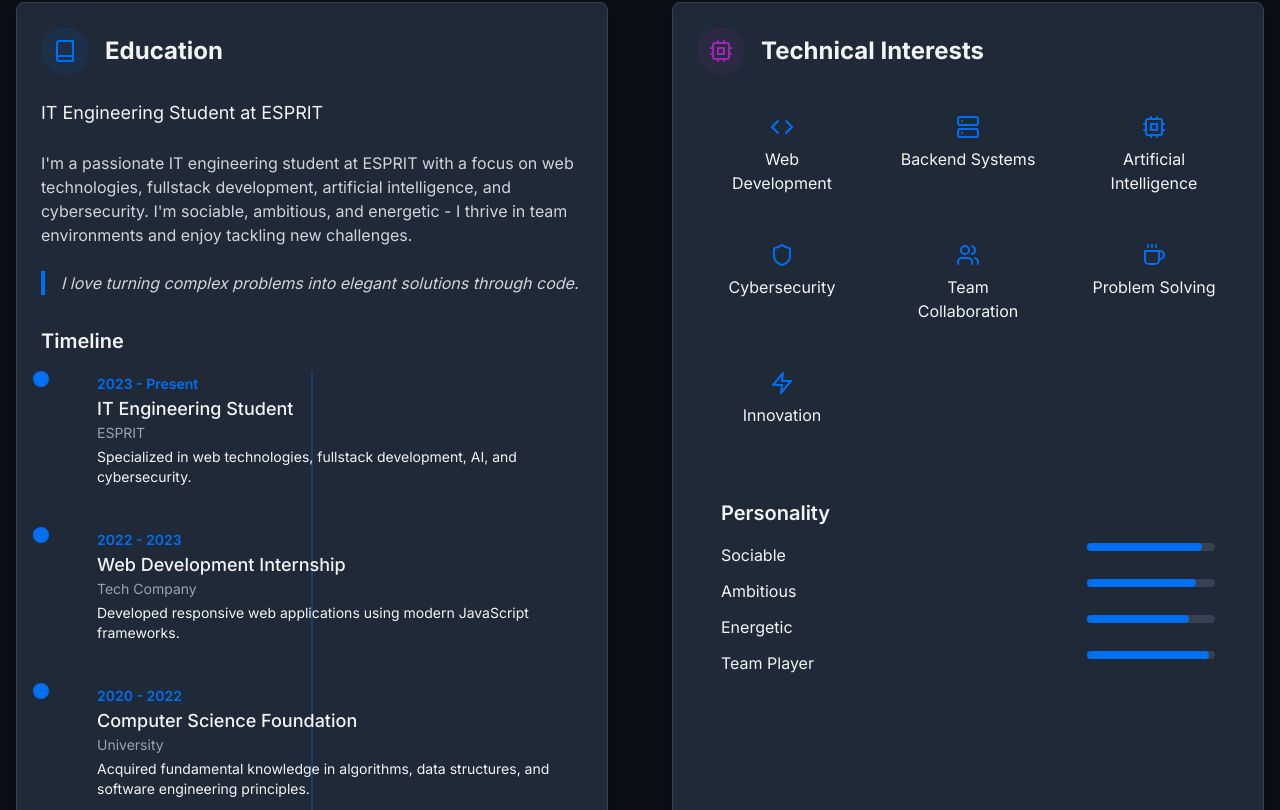
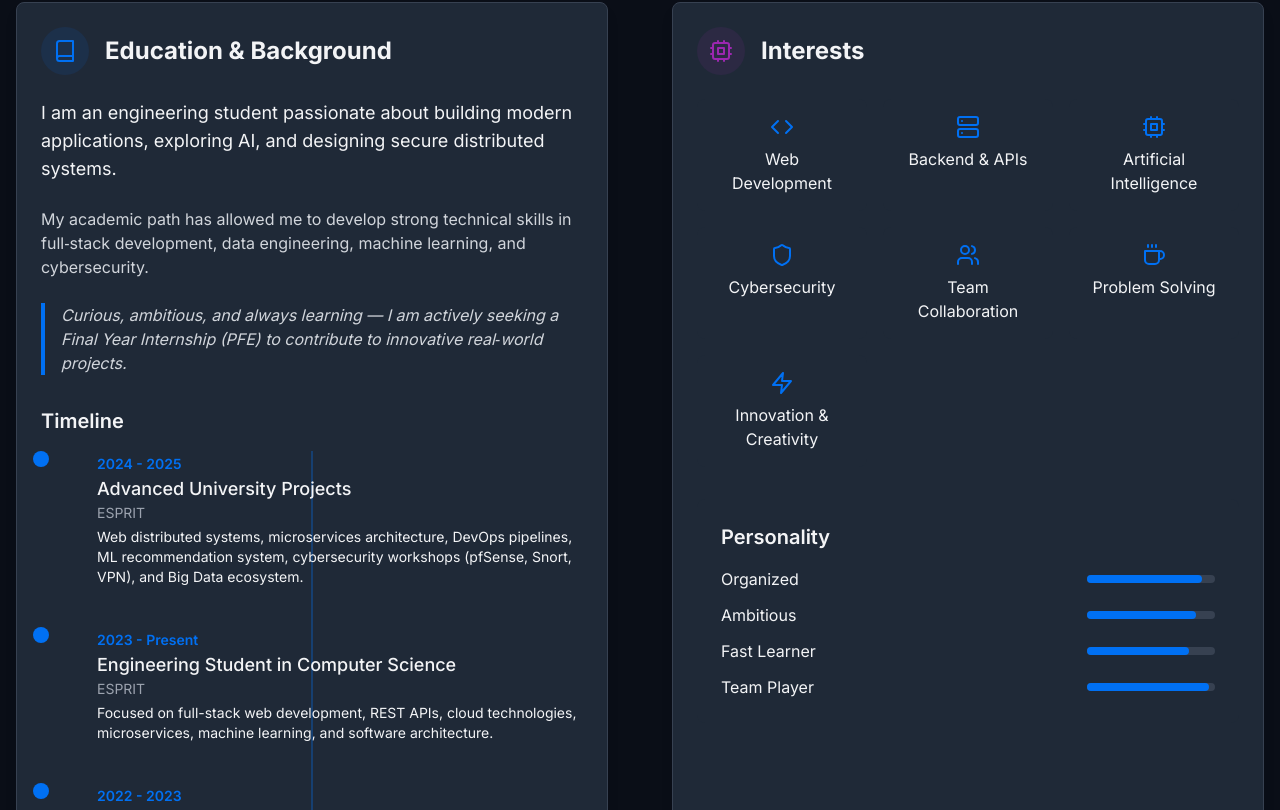
Before and after one commit to ayari-khalil/portfolio, a React (Vite) app: page /about in a window 1280 px wide. Shown: the part 350-1160 px from the top of the page. Built offline with nearby package versions, Linux system fonts and the light colour scheme.

Commit message:
update about me

```diff
--- a/src/pages/About.tsx
+++ b/src/pages/About.tsx
@@ -1,27 +1,21 @@
 import React, { useEffect } from 'react';
 import { motion, useAnimation } from 'framer-motion';
 import { useInView } from 'react-intersection-observer';
-import { useTranslation } from 'react-i18next';
 import { Book, Code, Server, Cpu, Shield, Users, Coffee, Zap } from 'lucide-react';
 
 const About: React.FC = () => {
-  const { t } = useTranslation();
   const controls = useAnimation();
   const [ref, inView] = useInView({ threshold: 0.2, triggerOnce: true });
 
   useEffect(() => {
-    if (inView) {
-      controls.start('visible');
-    }
+    if (inView) controls.start('visible');
   }, [controls, inView]);
 
   const containerVariants = {
     hidden: { opacity: 0 },
     visible: {
       opacity: 1,
-      transition: {
-        staggerChildren: 0.1
-      }
+      transition: { staggerChildren: 0.1 }
     }
   };
 
@@ -30,39 +24,60 @@ const About: React.FC = () => {
     visible: {
       y: 0,
       opacity: 1,
-      transition: { duration: 0.5, ease: "easeOut" }
+      transition: { duration: 0.5, ease: 'easeOut' }
     }
   };
 
   const timelineItems = [
     {
+      year: '2024 - 2025',
+      title: 'Advanced University Projects',
+      institution: 'ESPRIT',
+      description:
+        'Web distributed systems, microservices architecture, DevOps pipelines, ML recommendation system, cybersecurity workshops (pfSense, Snort, VPN), and Big Data ecosystem.'
+    },
+    {
       year: '2023 - Present',
-      title: 'IT Engineering Student',
+      title: 'Engineering Student in Computer Science',
       institution: 'ESPRIT',
-      description: 'Specialized in web technologies, fullstack development, AI, and cybersecurity.'
+      description:
+        'Focused on full-stack web development, REST APIs, cloud technologies, microservices, machine learning, and software architecture.'
     },
     {
       year: '2022 - 2023',
       title: 'Web Development Internship',
       institution: 'Tech Company',
-      description: 'Developed responsive web applications using modern JavaScript frameworks.'
+      description:
+        'Developed responsive interfaces, integrated backend APIs, improved UI/UX, collaborated using Agile and Git workflow.'
     },
     {
       year: '2020 - 2022',
-      title: 'Computer Science Foundation',
-      institution: 'University',
-      description: 'Acquired fundamental knowledge in algorithms, data structures, and software engineering principles.'
+      title: 'Computer Science Foundations',
+      institution: 'Faculty of Sciences of Bizerte',
+      description:
+        'Strengthened fundamentals in algorithms, data structures, system design, and mathematical reasoning.'
     }
   ];
 
   const interests = [
     { icon: <Code size={24} />, name: 'Web Development' },
-    { icon: <Server size={24} />, name: 'Backend Systems' },
+    { icon: <Server size={24} />, name: 'Backend & APIs' },
     { icon: <Cpu size={24} />, name: 'Artificial Intelligence' },
     { icon: <Shield size={24} />, name: 'Cybersecurity' },
     { icon: <Users size={24} />, name: 'Team Collaboration' },
     { icon: <Coffee size={24} />, name: 'Problem Solving' },
-    { icon: <Zap size={24} />, name: 'Innovation' }
+    { icon: <Zap size={24} />, name: 'Innovation & Creativity' }
+  ];
+
+  const skills = [
+    'React / Next.js',
+    'Node.js / Express',
+    'Spring Boot',
+    'MongoDB / SQL',
+    'Docker / GitHub Actions',
+    'Python (Pandas, Scikit-learn)',
+    'Linux / Networking',
+    'UX/UI & Design Thinking'
   ];
 
   return (
@@ -74,10 +89,11 @@ const About: React.FC = () => {
           animate={{ opacity: 1, y: 0 }}
           transition={{ duration: 0.5 }}
         >
-          {t('about.title')}
+          About Me
         </motion.h1>
 
         <div className="grid grid-cols-1 lg:grid-cols-2 gap-16">
+          {/* Left Section */}
           <motion.div
             initial={{ opacity: 0, x: -30 }}
             animate={{ opacity: 1, x: 0 }}
@@ -88,21 +104,22 @@ const About: React.FC = () => {
               <div className="w-12 h-12 rounded-full bg-primary-500/10 flex items-center justify-center mr-4">
                 <Book className="w-6 h-6 text-primary-500" />
               </div>
-              <h2 className="text-2xl font-bold">{t('about.education')}</h2>
+              <h2 className="text-2xl font-bold">Education & Background</h2>
             </div>
 
             <p className="text-lg mb-6">
-              {t('about.esprit')}
+              I am an engineering student passionate about building modern applications, exploring AI, and designing secure distributed systems.
             </p>
 
             <p className="text-gray-700 dark:text-gray-300 mb-6">
-              {t('about.bio')}
+              My academic path has allowed me to develop strong technical skills in full‑stack development, data engineering, machine learning, and cybersecurity.
             </p>
 
             <p className="text-gray-700 dark:text-gray-300 italic border-l-4 border-primary-500 pl-4">
-              {t('about.personal')}
+              Curious, ambitious, and always learning — I am actively seeking a Final Year Internship (PFE) to contribute to innovative real‑world projects.
             </p>
 
+            {/* Timeline */}
             <div className="mt-8">
               <h3 className="text-xl font-semibold mb-4">Timeline</h3>
               <div className="vertical-timeline">
@@ -126,18 +143,14 @@ const About: React.FC = () => {
             </div>
           </motion.div>
 
-          <motion.div
-            ref={ref}
-            initial="hidden"
-            animate={controls}
-            variants={containerVariants}
-          >
+          {/* Right Section */}
+          <motion.div ref={ref} initial="hidden" animate={controls} variants={containerVariants}>
             <div className="lab-card h-full">
               <div className="flex items-center mb-6">
                 <div className="w-12 h-12 rounded-full bg-secondary-500/10 flex items-center justify-center mr-4">
                   <Cpu className="w-6 h-6 text-secondary-500" />
                 </div>
-                <h2 className="text-2xl font-bold">{t('about.interests')}</h2>
+                <h2 className="text-2xl font-bold">Interests</h2>
               </div>
 
               <div className="grid grid-cols-2 sm:grid-cols-3 gap-4">
@@ -148,64 +161,46 @@ const About: React.FC = () => {
                     variants={itemVariants}
                     whileHover={{ scale: 1.05, backgroundColor: 'rgba(0, 112, 243, 0.1)' }}
                   >
-                    <div className="text-primary-500 mb-2">
-                      {interest.icon}
-                    </div>
+                    <div className="text-primary-500 mb-2">{interest.icon}</div>
                     <span className="text-center">{interest.name}</span>
                   </motion.div>
                 ))}
               </div>
 
-              <motion.div
-                className="mt-8 workstation p-6 bg-gray-100 dark:bg-gray-800 rounded-lg"
-                variants={itemVariants}
-              >
+              {/* Skills
+              <motion.div className="mt-8 p-6 bg-gray-100 dark:bg-gray-800 rounded-lg" variants={itemVariants}>
+                <h3 className="text-xl font-semibold mb-4">Technical Skills</h3>
+                <div className="grid grid-cols-2 gap-2">
+                  {skills.map((skill, i) => (
+                    <div key={i} className="px-3 py-2 bg-white dark:bg-gray-700 rounded-md shadow text-sm text-center">
+                      {skill}
+                    </div>
+                  ))}
+                </div>
+              </motion.div> */}
+
+              {/* Personality */}
+              <motion.div className="mt-8 p-6 bg-gray-100 dark:bg-gray-800 rounded-lg" variants={itemVariants}>
                 <h3 className="text-xl font-semibold mb-4">Personality</h3>
                 <div className="space-y-3">
-                  <div className="flex justify-between">
-                    <span>Sociable</span>
-                    <div className="w-32 h-2 bg-gray-300 dark:bg-gray-700 rounded-full">
-                      <motion.div
-                        className="h-full bg-primary-500 rounded-full"
-                        initial={{ width: 0 }}
-                        animate={{ width: '90%' }}
-                        transition={{ duration: 1, delay: 0.5 }}
-                      />
+                  {[
+                    { label: 'Organized', value: '90%' },
+                    { label: 'Ambitious', value: '85%' },
+                    { label: 'Fast Learner', value: '80%' },
+                    { label: 'Team Player', value: '95%' }
+                  ].map((trait, index) => (
+                    <div className="flex justify-between items-center" key={index}>
+                      <span>{trait.label}</span>
+                      <div className="w-32 h-2 bg-gray-300 dark:bg-gray-700 rounded-full ml-4">
+                        <motion.div
+                          className="h-full bg-primary-500 rounded-full"
+                          initial={{ width: 0 }}
+                          animate={{ width: trait.value }}
+                          transition={{ duration: 1, delay: 0.5 + index * 0.1 }}
+                        />
+                      </div>
                     </div>
-                  </div>
-                  <div className="flex justify-between">
-                    <span>Ambitious</span>
-                    <div className="w-32 h-2 bg-gray-300 dark:bg-gray-700 rounded-full">
-                      <motion.div
-                        className="h-full bg-primary-500 rounded-full"
-                        initial={{ width: 0 }}
-                        animate={{ width: '85%' }}
-                        transition={{ duration: 1, delay: 0.6 }}
-                      />
-                    </div>
-                  </div>
-                  <div className="flex justify-between">
-                    <span>Energetic</span>
-                    <div className="w-32 h-2 bg-gray-300 dark:bg-gray-700 rounded-full">
-                      <motion.div
-                        className="h-full bg-primary-500 rounded-full"
-                        initial={{ width: 0 }}
-                        animate={{ width: '80%' }}
-                        transition={{ duration: 1, delay: 0.7 }}
-                      />
-                    </div>
-                  </div>
-                  <div className="flex justify-between">
-                    <span>Team Player</span>
-                    <div className="w-32 h-2 bg-gray-300 dark:bg-gray-700 rounded-full">
-                      <motion.div
-                        className="h-full bg-primary-500 rounded-full"
-                        initial={{ width: 0 }}
-                        animate={{ width: '95%' }}
-                        transition={{ duration: 1, delay: 0.8 }}
-                      />
-                    </div>
-                  </div>
+                  ))}
                 </div>
               </motion.div>
             </div>
```
